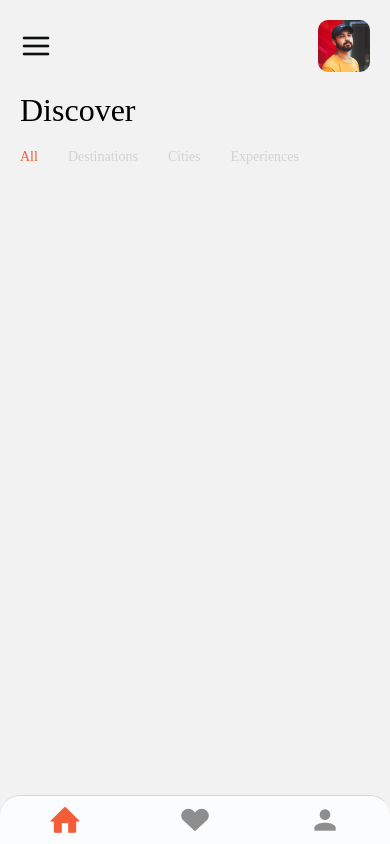
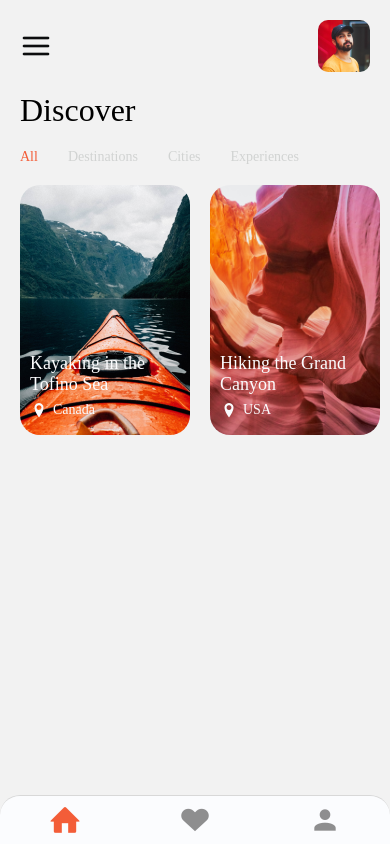
Before and after one commit to mbrown98/npsRN, a React Native app: screen /Home in a window 390 px wide. Built offline with nearby package versions, Linux system fonts and the light colour scheme.

Commit message:
scroll cards adde

```diff
--- a/components/Home.js
+++ b/components/Home.js
@@ -7,18 +7,42 @@ import {
   ScrollView,
   SafeAreaView,
   Image,
+  FlatList,
+  TouchableOpacity,
+  ImageBackground,
 } from 'react-native';
 import colors from '../assets/colors/colors';
 import profile from '../assets/images/person.png';
 import Feather from 'react-native-vector-icons/Feather';
+import Entypo from 'react-native-vector-icons/Entypo';
 import activitiesData from '../assets/data/activitiesData';
 import discoverCategoriesData from '../assets/data/discoverCategoriesData';
 import learnMoreData from '../assets/data/learnMoreData';
 import discoverData from '../assets/data/discoverData';
 
 Feather.loadFont();
+Entypo.loadFont();
 
 export default function Home({navigation}) {
+  const renderDiscoveryItem = ({item}) => (
+    <TouchableOpacity
+      onPress={() => navigation.navigate('Details', {item: item})}>
+      <ImageBackground
+        source={item.image}
+        style={[
+          styles.discoverItem,
+          {marginLeft: item.id === 'discover-1' ? 20 : 0},
+        ]}
+        imageStyle={styles.discoverItemImage}>
+        <Text style={styles.discoverItemTitle}>{item.title}</Text>
+        <View style={styles.discoverItemLocationWrapper}>
+          <Entypo name="location-pin" size={18} color={colors.white} />
+          <Text style={styles.discoverItemLocationText}>{item.location}</Text>
+        </View>
+      </ImageBackground>
+    </TouchableOpacity>
+  );
+
   return (
     <View style={styles.container}>
       <ScrollView>
@@ -46,6 +70,16 @@ export default function Home({navigation}) {
             <Text style={styles.discoverCategoriesText}>Cities</Text>
             <Text style={styles.discoverCategoriesText}>Experiences</Text>
           </View>
+
+          <View style={styles.discoverItemsWrapper}>
+            <FlatList
+              data={discoverData}
+              renderItem={renderDiscoveryItem}
+              keyExtractor={item => item.id}
+              horizontal
+              showScroll={false}
+            />
+          </View>
         </View>
       </ScrollView>
     </View>
@@ -71,15 +105,17 @@ const styles = StyleSheet.create({
     borderRadius: 10,
   },
   discoverWrapper: {
-    marginHorizontal: 20,
+    // marginHorizontal: 20,
     marginTop: 20,
   },
   discoverTitle: {
+    marginHorizontal: 20,
     fontFamily: 'Lato-Bold',
     fontSize: 32,
   },
 
   discoverCategoriesWrapper: {
+    marginHorizontal: 20,
     flexDirection: 'row',
     marginTop: 20,
   },
@@ -88,4 +124,34 @@ const styles = StyleSheet.create({
     fontFamily: 'Lato-Regular',
     color: colors.gray,
   },
+  discoverItemsWrapper: {
+    paddingVertical: 20,
+  },
+  discoverItem: {
+    width: 170,
+    height: 250,
+    justifyContent: 'flex-end',
+    paddingHorizontal: 10,
+    paddingVertical: 15,
+    marginRight: 20,
+  },
+  discoverItemImage: {
+    borderRadius: 20,
+  },
+  discoverItemTitle: {
+    fontFamily: 'Lato-Bold',
+    fontSize: 18,
+    color: colors.white,
+  },
+  discoverItemLocationWrapper: {
+    flexDirection: 'row',
+    alignItems: 'center',
+    marginTop: 5,
+  },
+  discoverItemLocationText: {
+    marginLeft: 5,
+    fontFamily: 'Lato-Bold',
+    fontSize: 14,
+    color: colors.white,
+  },
 });
```
